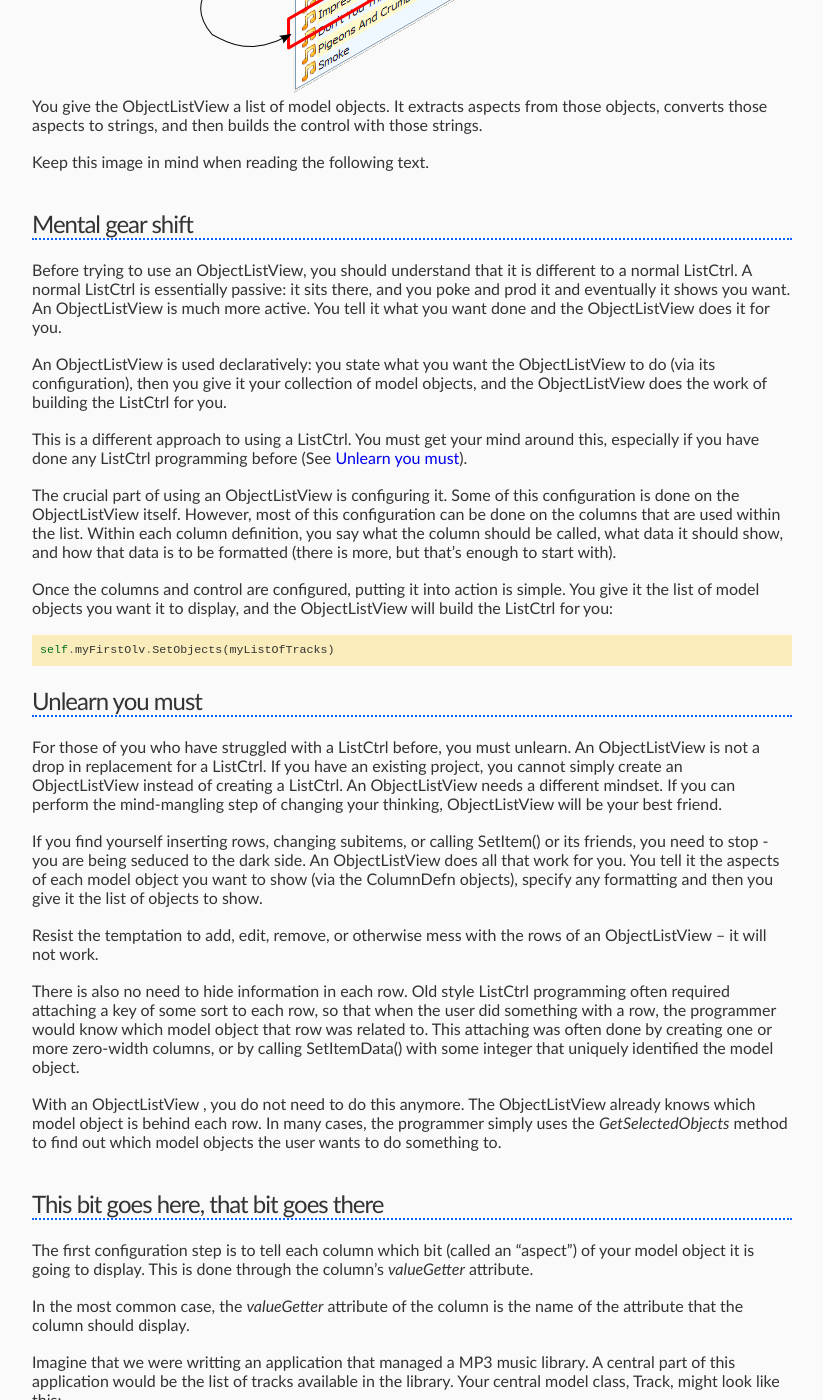
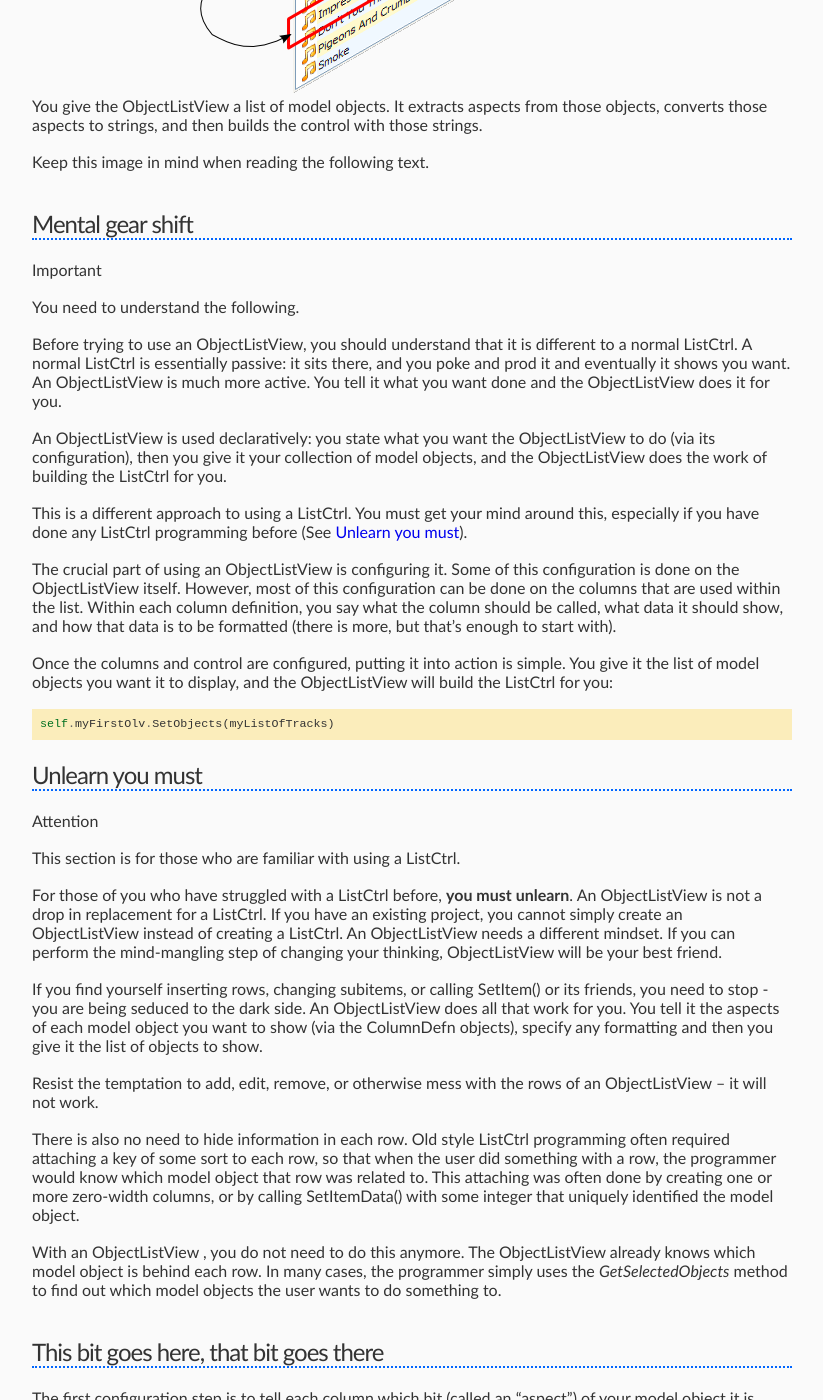
Before and after one commit to Utumno/objectlistview, a Sphinx documentation site: the page built from docs/gettingStarted.rst, in a window 1280 px wide and 1400 px high, scrolled down 1251 px. Shown: the whole window, without its empty margins (228-1051 px from the left). Built offline with Sphinx 7.4.7, drawn with Linux system fonts in a browser that asks for light colours; some of the changed lines change nothing that is shown.

Commit message:
- ReadTheDocs, lets see if it likes this
 # This is the 2nd commit message:

- ReadTheDocs, doing it on one line, hopefully

 # This is the 3rd commit message:

- RTD another try

 # This is the 2nd commit message:

 Backed out changeset: ecfb7a6c27b3

 # This is the 3rd commit message:

 - change admonitions to better fit the RTD theme, nice would be one liner but
   know how to that at this point

```diff
--- a/docs/gettingStarted.rst
+++ b/docs/gettingStarted.rst
@@ -50,7 +50,7 @@
 Mental gear shift
 -----------------
 
-.. admonition:: This is important. You need to understand this.
+.. important:: You need to understand the following.
 
 Before trying to use an ObjectListView, you should understand that it is different to a
 normal ListCtrl. A normal ListCtrl is essentially passive: it sits there, and you poke and
@@ -81,9 +81,9 @@
 Unlearn you must
 ----------------
 
-.. admonition:: This section is for those who are familiar with using a ListCtrl.
+.. attention:: This section is for those who are familiar with using a ListCtrl.
 
-For those of you who have struggled with a ListCtrl before, you must unlearn. An
+For those of you who have struggled with a ListCtrl before, **you must unlearn**. An
 ObjectListView is not a drop in replacement for a ListCtrl. If you have an existing
 project, you cannot simply create an ObjectListView instead of creating a ListCtrl. An
 ObjectListView needs a different mindset. If you can perform the mind-mangling step of
```
